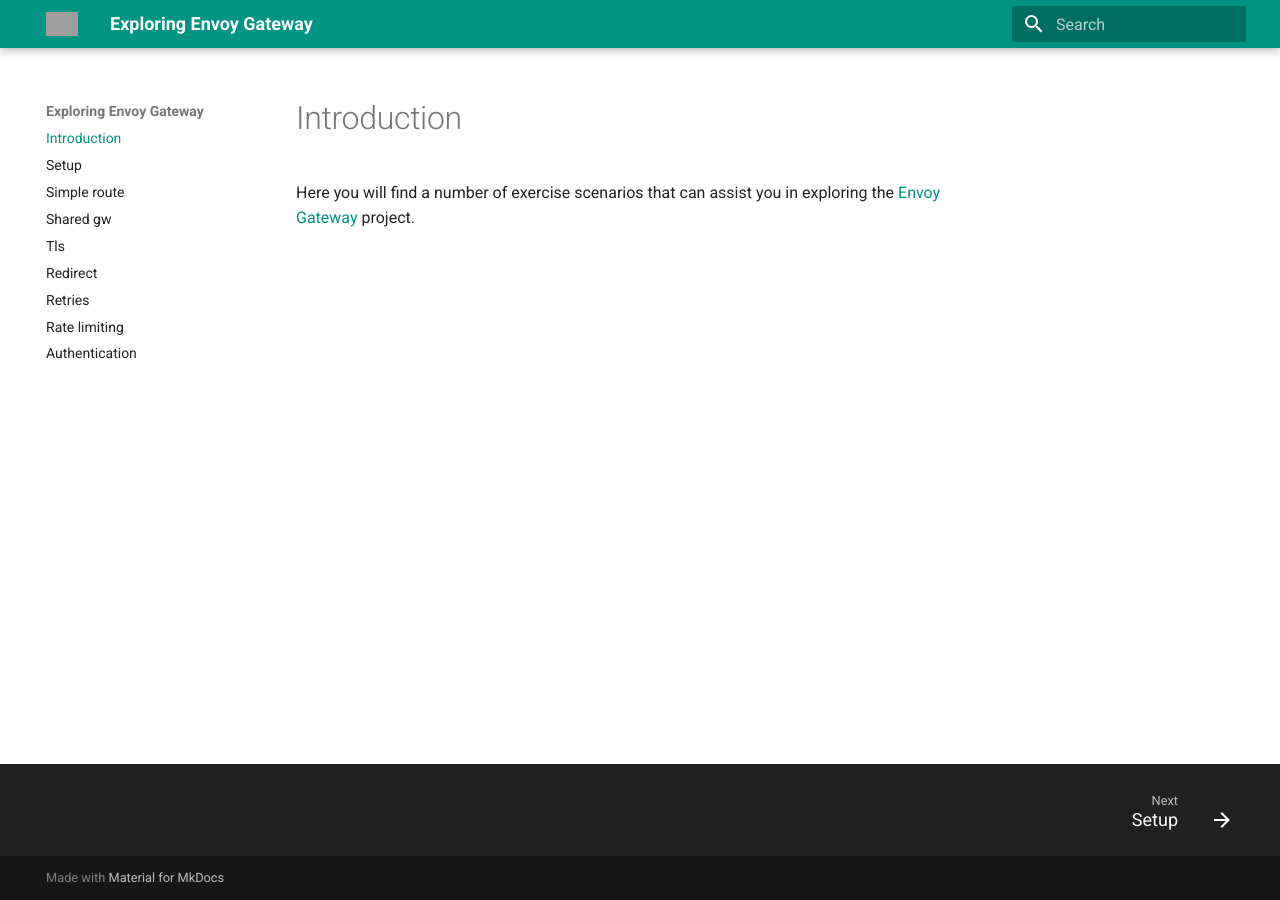
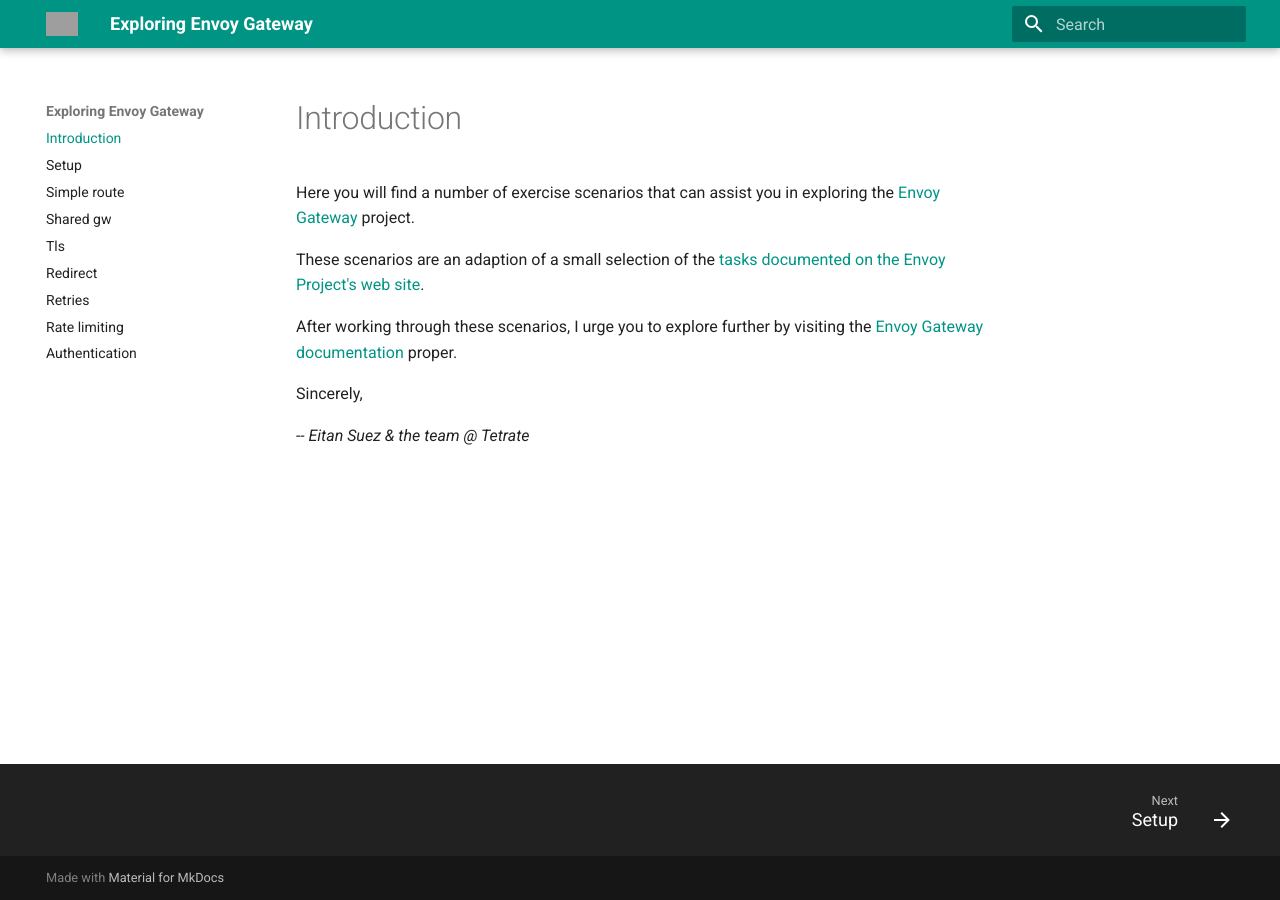
Before and after one commit to tetratelabs/eg-course, an MkDocs documentation site: the page built from docs/index.md, in a window 1280 px wide. Built offline with MkDocs 1.6.1 and Material for MkDocs 9.7.7, drawn with Linux system fonts in a browser that asks for light colours; grey boxes are pictures that could not be loaded.

Commit message:
fleshes out introduction

```diff
--- a/docs/index.md
+++ b/docs/index.md
@@ -1,3 +1,11 @@
 # Introduction
 
 Here you will find a number of exercise scenarios that can assist you in exploring the [Envoy Gateway](https://gateway.envoyproxy.io/) project.
+
+These scenarios are an adaption of a small selection of the [tasks documented on the Envoy Project's web site](https://gateway.envoyproxy.io/latest/tasks/).
+
+After working through these scenarios, I urge you to explore further by visiting the [Envoy Gateway documentation](https://gateway.envoyproxy.io/v1.0.1/) proper.
+
+Sincerely,
+
+_-- Eitan Suez & the team @ Tetrate_
```
